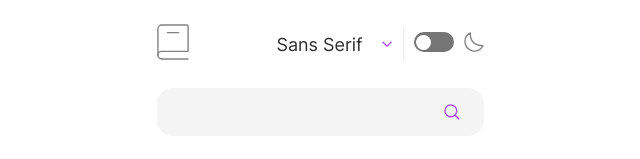
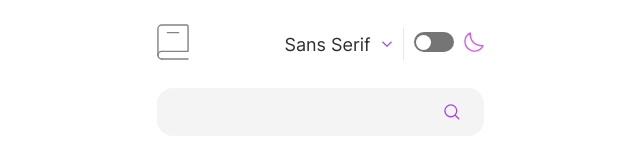
Before and after one commit to ElieB77/dictionary-app, a Next.js app in the folder dictionary-app/: page / in a window 1280 px wide. Shown: the top 159 px of the page, without its empty margins (320-960 px from the left). Built offline with nearby package versions, Linux system fonts and the light colour scheme.

Commit message:
Add Modal component for font selection.

```diff
--- a/dictionary-app/src/app/_components/atoms/SearchBar/index.tsx
+++ b/dictionary-app/src/app/_components/atoms/SearchBar/index.tsx
@@ -8,6 +8,11 @@ export const SearchBar = () => {
   const [word, setWord] = useState<string>("");
   const { handleSearchData } = useSearch();
 
+  const handleSearch = () => {
+    handleSearchData(word);
+    setWord("");
+  };
+
   return (
     <div className="__search_bar">
       <input
@@ -16,7 +21,7 @@ export const SearchBar = () => {
         onChange={(e) => setWord(e.target.value)}
       />
       <Image
-        onClick={() => handleSearchData(word)}
+        onClick={() => handleSearch()}
         src={"/images/icon-search.svg"}
         alt={"Search Icon"}
         width={15.55}
--- a/dictionary-app/src/app/_components/atoms/Synonyms/index.tsx
+++ b/dictionary-app/src/app/_components/atoms/Synonyms/index.tsx
@@ -18,7 +18,7 @@ export const Synonyms = (props: SynonymsProps) => {
           return (
             <span key={uniqueKey} onClick={() => handleSearchData(synonym)}>
               {synonym}
-              {index < (props.synonyms?.length ?? 0) - 1 && " "}
+              {index < (props.synonyms?.length ?? 0) - 1 && ", "}
             </span>
           );
         })}
--- a/dictionary-app/src/app/_components/atoms/ThemeLogo/index.tsx
+++ b/dictionary-app/src/app/_components/atoms/ThemeLogo/index.tsx
@@ -11,7 +11,7 @@ interface ThemeLogoProps {
 
 export const ThemeLogo = (props: ThemeLogoProps): JSX.Element => {
   return (
-    <div>
+    <div className="__theme_logo">
       <Image
         className={props.dark ? "__theme_logo" : ""}
         src={props.src}
--- /dev/null
+++ b/dictionary-app/src/app/_components/molecules/FontModal/index.tsx
@@ -0,0 +1,9 @@
+import "@/app/_styles/components/molecules/_font-modal.scss";
+
+interface FontModalProps {
+  isOpen: boolean;
+}
+
+export const FontModal = (props: FontModalProps) => {
+  return props.isOpen && <div className="__font_modal"></div>;
+};
--- a/dictionary-app/src/app/_components/molecules/SelectFont/index.tsx
+++ b/dictionary-app/src/app/_components/molecules/SelectFont/index.tsx
@@ -1,9 +1,18 @@
 import Image from "next/image";
 import "@/app/_styles/components/molecules/_select-font.scss";
+import { FontModal } from "../FontModal";
+import { useState } from "react";
 
 export const SelectFont = (): JSX.Element => {
+  const [isOpen, setIsOpen] = useState<boolean>(false);
+
+  const toggleModal = () => {
+    return setIsOpen(!isOpen);
+  };
+
   return (
-    <div className="__select_font">
+    <>
+      <div className="__select_font" onClick={toggleModal}>
         <div className="__select_font_btn">
           <p>Sans Serif</p>
           <Image
@@ -14,5 +23,7 @@ export const SelectFont = (): JSX.Element => {
           />
         </div>
       </div>
+      <FontModal isOpen={isOpen} />
+    </>
   );
 };
--- a/dictionary-app/src/app/_styles/components/atoms/_theme-logo.scss
+++ b/dictionary-app/src/app/_styles/components/atoms/_theme-logo.scss
@@ -1,4 +1,5 @@
 .__theme_logo {
-  filter: invert(33%) sepia(92%) saturate(3353%) hue-rotate(258deg)
-    brightness(97%) contrast(92%);
+  filter: var(--theme-logo) !important;
+  // filter: invert(48%) sepia(70%) saturate(6853%) hue-rotate(258deg)
+  //   brightness(97%) contrast(91%);
 }
--- /dev/null
+++ b/dictionary-app/src/app/_styles/components/molecules/_font-modal.scss
@@ -0,0 +1,11 @@
+@use "../../utils/variables" as *;
+
+.__font_modal {
+  width: 200px;
+  height: 200px;
+  position: absolute;
+  top: 60px;
+  background-color: var(--background);
+  box-shadow: 0px 5px 30px 0px rgba(0, 0, 0, 0.1);
+  border-radius: 16px;
+}
--- a/dictionary-app/src/app/_styles/components/molecules/_list-items.scss
+++ b/dictionary-app/src/app/_styles/components/molecules/_list-items.scss
@@ -18,6 +18,7 @@
     & p {
       margin-top: 13px;
       padding-left: 16px;
+      color: $input-color;
     }
   }
 
--- a/dictionary-app/src/app/_styles/components/molecules/_select-font.scss
+++ b/dictionary-app/src/app/_styles/components/molecules/_select-font.scss
@@ -2,7 +2,7 @@
   &_btn {
     display: flex;
     align-items: center;
-    gap: 18px;
+    gap: 10px;
     cursor: pointer;
   }
 }
--- a/dictionary-app/src/app/_styles/utils/_variables.scss
+++ b/dictionary-app/src/app/_styles/utils/_variables.scss
@@ -10,6 +10,10 @@ $divider-color: #e9e9e9;
 $divider-dark-color: #3a3a3a;
 $searchbar-color: #f4f4f4;
 $searchbar-dark-color: #1f1f1f;
+$theme-light-logo: invert(33%) sepia(92%) saturate(3353%) hue-rotate(258deg)
+  brightness(97%) contrast(92%);
+$theme-dark-logo: invert(48%) sepia(70%) saturate(6853%) hue-rotate(258deg)
+  brightness(97%) contrast(91%);
 
 :root {
   --background: #{$primary-color};
@@ -17,6 +21,7 @@ $searchbar-dark-color: #1f1f1f;
   --secondary-text: #{$input-color};
   --searchbar: #{$searchbar-color};
   --divider: #{$divider-color};
+  --theme-logo: #{$theme-light-logo};
 }
 
 [data-theme="dark"] {
@@ -24,6 +29,7 @@ $searchbar-dark-color: #1f1f1f;
   --primary-text: #{$primary-color};
   --searchbar: #{$searchbar-dark-color};
   --divider: #{$divider-dark-color};
+  --theme-logo: #{$theme-dark-logo};
 }
 
 $inconsolata-regular: "Incosolata Regular";
```
Lines whose indentation alone changed are shown as unchanged.
